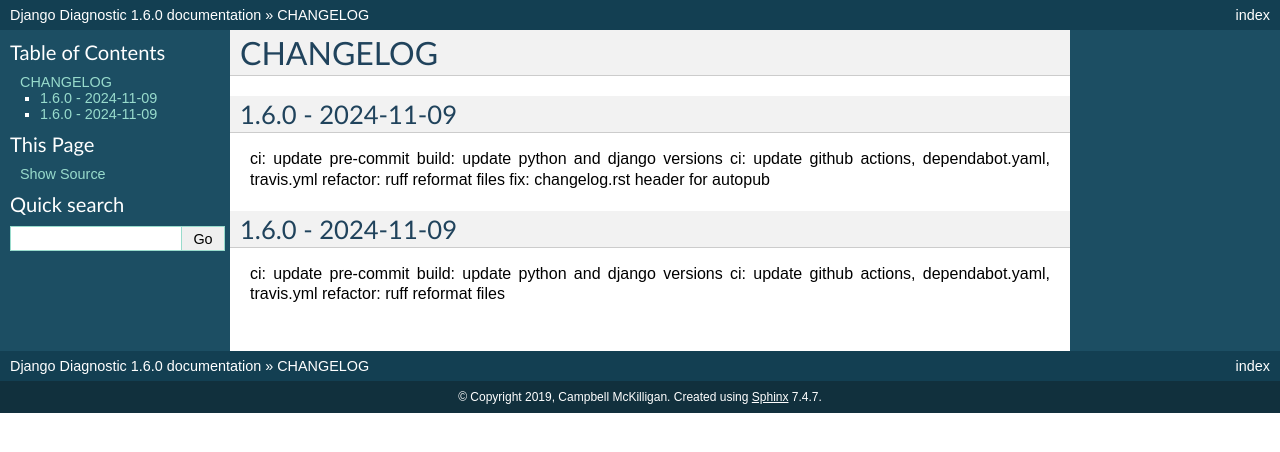
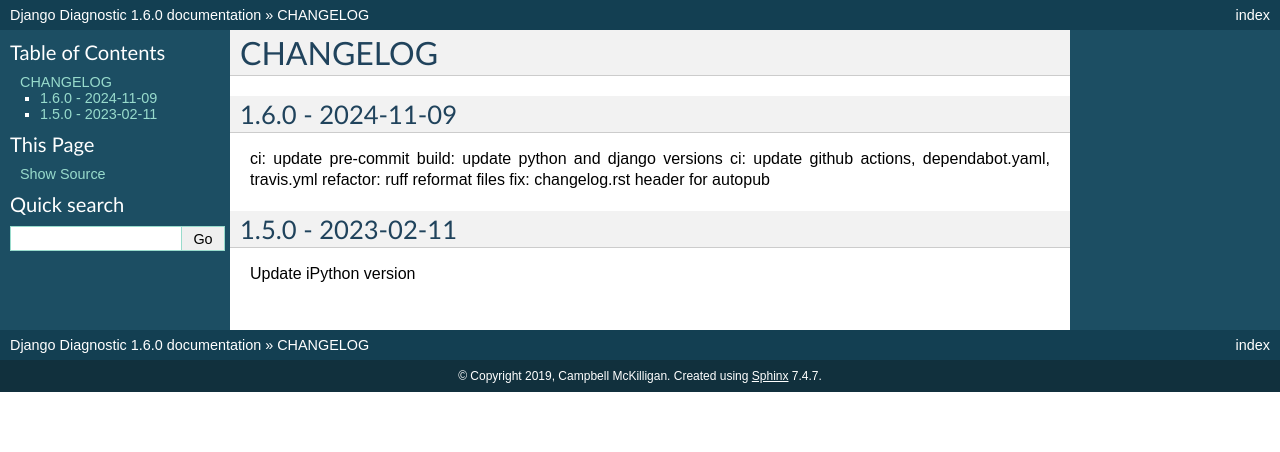
Before and after one commit to dxclabs/django-diagnostic, a Sphinx documentation site: the page built from docs/changelog.rst, in a window 1280 px wide. Shown: the top 452 px of the page. Built offline with Sphinx 7.4.7, drawn with Linux system fonts in a browser that asks for light colours.

Commit message:
fix: changelog.rst

```diff
--- a/docs/changelog.rst
+++ b/docs/changelog.rst
@@ -10,10 +10,7 @@
 refactor: ruff reformat files
 fix: changelog.rst header for autopub
 
-1.6.0 - 2024-11-09
+1.5.0 - 2023-02-11
 ==================
 
-ci: update pre-commit
-build: update python and django versions
-ci: update github actions, dependabot.yaml, travis.yml
-refactor: ruff reformat files
+Update iPython version
```
